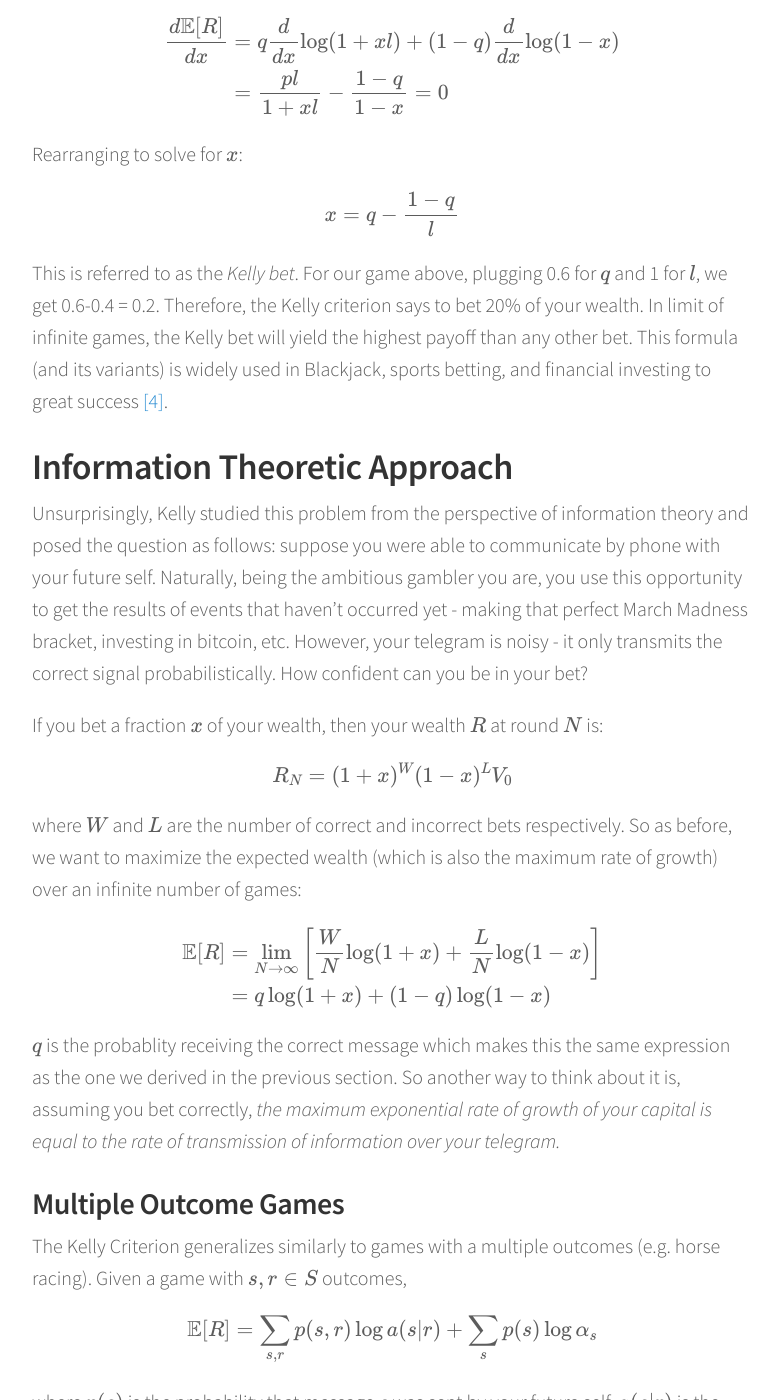
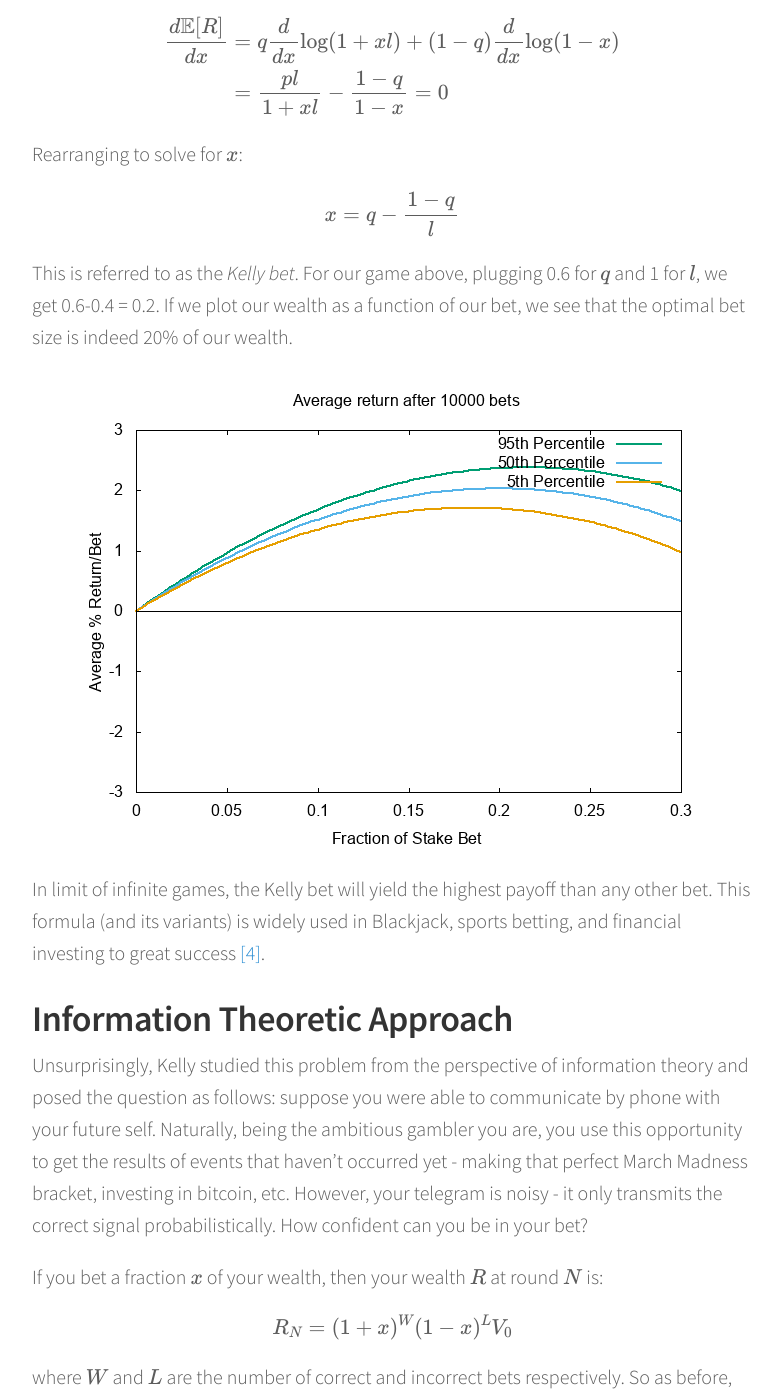
Before and after one commit to jpchen/blog, a Jekyll site: the page built from _posts/2019-07-04-kelly.md, in a window 1280 px wide and 1400 px high, scrolled down 1192 px. Shown: the whole window, without its empty margins (248-1029 px from the left). Built offline with Jekyll 4.4.1, drawn with Linux system fonts in a browser that asks for light colours; nearby versions of some CDN libraries; formulas are drawn with MathJax 3; comment, search, counter and statistics services are not loaded.

Commit message:
add plot to kelly blog

```diff
--- a/_posts/2019-07-04-kelly.md
+++ b/_posts/2019-07-04-kelly.md
@@ -28,7 +28,11 @@ Rearranging to solve for $$x$$:
   x = q -  \frac{1 - q}{l}
 \end{equation}
 
-This is referred to as the *Kelly bet*.  For our game above, plugging 0.6 for $$q$$ and 1 for $$l$$, we get 0.6-0.4 = 0.2.  Therefore, the Kelly criterion says to bet 20% of your wealth.  In limit of infinite games, the Kelly bet will yield the highest payoff than any other bet.  This formula (and its variants) is widely used in Blackjack, sports betting, and financial investing to great success [\[4\]](#4).
+This is referred to as the *Kelly bet*.  For our game above, plugging 0.6 for $$q$$ and 1 for $$l$$, we get 0.6-0.4 = 0.2.  If we plot our wealth as a function of our bet, we see that the optimal bet size is indeed 20% of our wealth.
+
+![returns]({{ site.url }}/images/kelly-returns.png){: .center-image}
+
+In limit of infinite games, the Kelly bet will yield the highest payoff than any other bet.  This formula (and its variants) is widely used in Blackjack, sports betting, and financial investing to great success [\[4\]](#4).
 
 ## Information Theoretic Approach
 Unsurprisingly, Kelly studied this problem from the perspective of information theory and posed the question as follows: suppose you were able to communicate by phone with your future self.  Naturally, being the ambitious gambler you are, you use this opportunity to get the results of events that haven't occurred yet - making that perfect March Madness bracket, investing in bitcoin, etc.  However, your telegram is noisy - it only transmits the correct signal probabilistically.  How confident can you be in your bet?
```
Also changed, not shown: _posts/2017-12-08-nips-2017.md (+1 -1 lines), images/kelly-returns.png (added).
